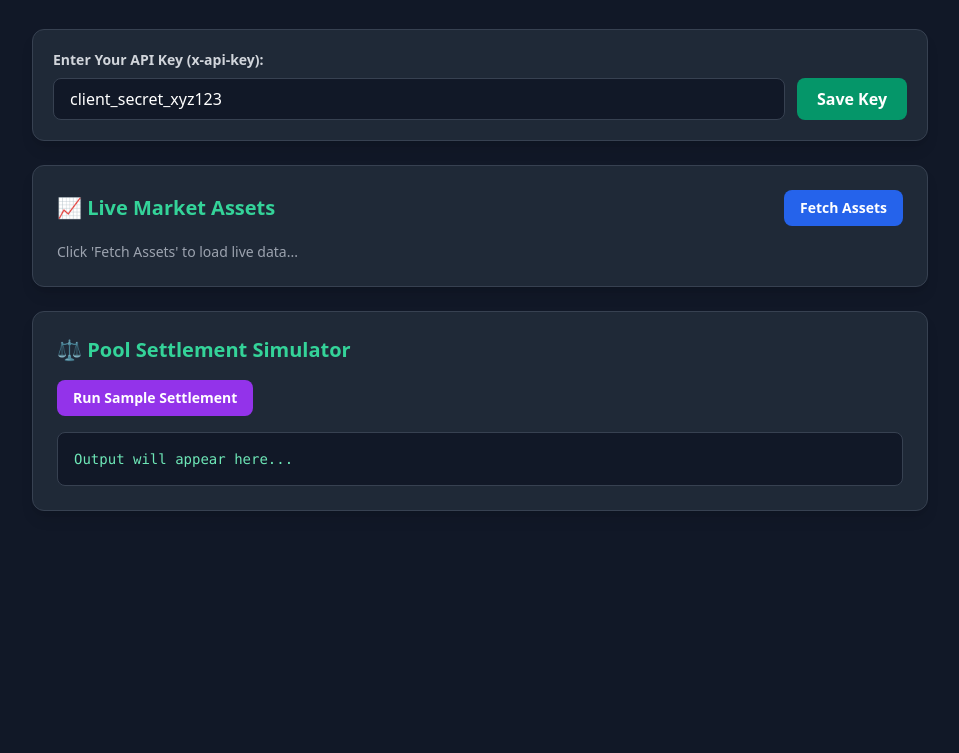
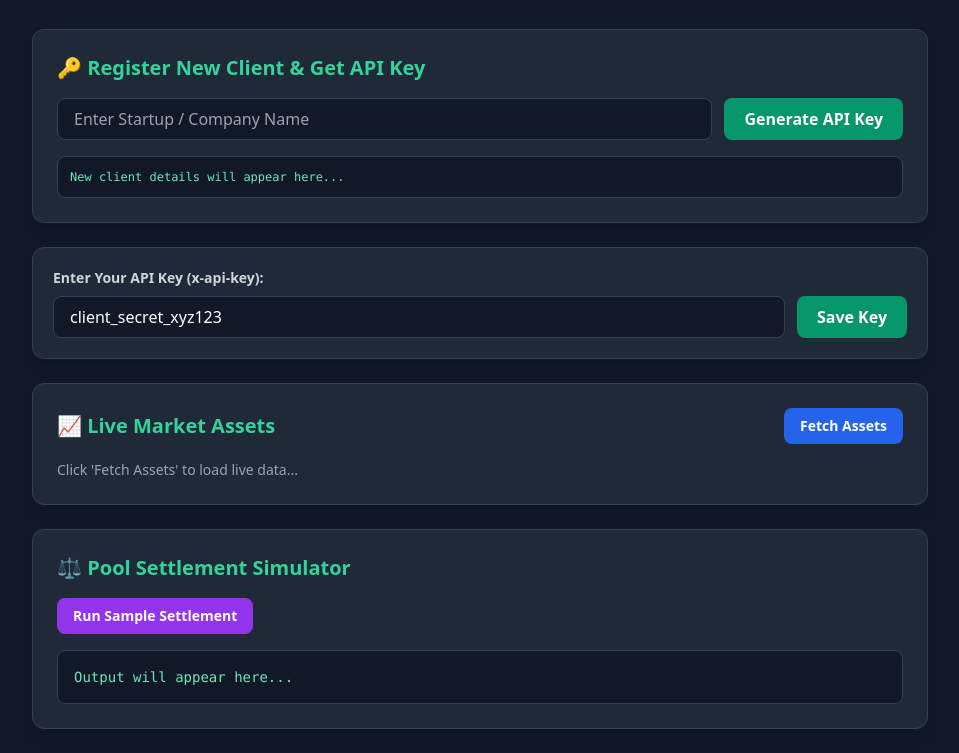
Before and after one commit to sharmaharendra8630-cloud/b2b-trade-engine, a website: page public/index.html in a window 1280 px wide. Shown: the part 95-848 px from the top of the page, without its empty margins (160-1119 px from the left). Before the commit the page ends 800 px from the top, so only its background shows below. Drawn offline with nearby package versions, Linux system fonts and the light colour scheme.

Commit message:
Implement client registration and API key generation
Added a section for registering new clients with an API key generation feature.

```diff
--- a/public/index.html
+++ b/public/index.html
@@ -16,7 +16,15 @@
             <h1 class="text-3xl font-bold text-emerald-400">🚀 B2B Trade Engine SaaS</h1>
             <p class="text-gray-400 mt-2">Live Client Portal & Dashboard</p>
         </header>
-
+<!-- Section: Register New Client -->
+        <div class="bg-gray-800 p-6 rounded-xl shadow-lg mb-6 border border-gray-700">
+            <h2 class="text-xl font-bold text-emerald-400 mb-4">🔑 Register New Client & Get API Key</h2>
+            <div class="flex flex-col md:flex-row gap-3 mb-4">
+                <input type="text" id="newClientName" placeholder="Enter Startup / Company Name" class="flex-1 bg-gray-900 border border-gray-700 rounded-lg px-4 py-2 text-white focus:outline-none focus:border-emerald-500">
+                <button onclick="registerClient()" class="bg-emerald-600 hover:bg-emerald-500 text-white px-5 py-2 rounded-lg font-semibold transition">Generate API Key</button>
+            </div>
+            <pre id="registerResult" class="bg-gray-900 p-3 rounded-lg text-emerald-300 text-xs overflow-x-auto border border-gray-700">New client details will appear here...</pre>
+        </div>
         <!-- API Key Box -->
         <div class="bg-gray-800 p-5 rounded-xl shadow-lg mb-6 border border-gray-700">
             <label class="block text-sm font-semibold mb-2 text-gray-300">Enter Your API Key (x-api-key):</label>
@@ -54,6 +62,37 @@
             alert('API Key saved for session!');
         }
 
+        // Register New Client
+        async function registerClient() {
+            const clientName = document.getElementById('newClientName').value.trim();
+            const resultBox = document.getElementById('registerResult');
+
+            if (!clientName) {
+                alert('Please enter a company or client name.');
+                return;
+            }
+
+            resultBox.innerText = 'Registering new client...';
+
+            try {
+                const response = await fetch('/api/v1/clients/register', {
+                    method: 'POST',
+                    headers: { 'Content-Type': 'application/json' },
+                    body: JSON.stringify({ client_name: clientName, plan: "Growth" })
+                });
+                const data = await response.json();
+
+                if (data.success) {
+                    resultBox.innerText = JSON.stringify(data, null, 4);
+                    // ऑटोमैटिकली जनरेटेड API Key को ऊपर इनपुट बॉक्स में सेट कर देना
+                    document.getElementById('apiKeyInput').value = data.clientDetails.api_key;
+                } else {
+                    resultBox.innerText = `Error: ${data.message}`;
+                }
+            } catch (err) {
+                resultBox.innerText = 'Failed to register client.';
+            }
+        }
         // Fetch Live Assets
         async function fetchAssets() {
             const container = document.getElementById('assetsContainer');
```
